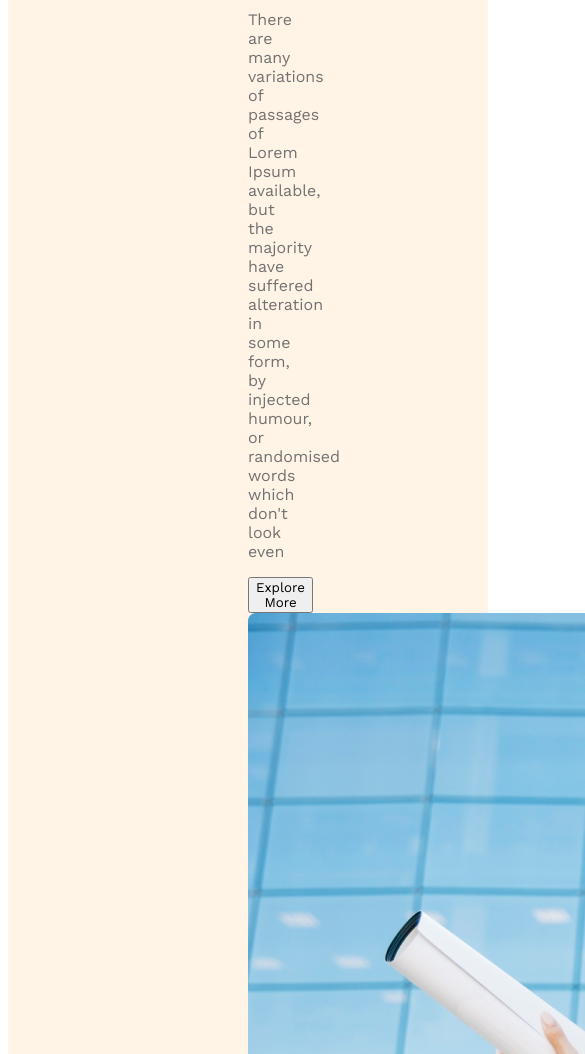
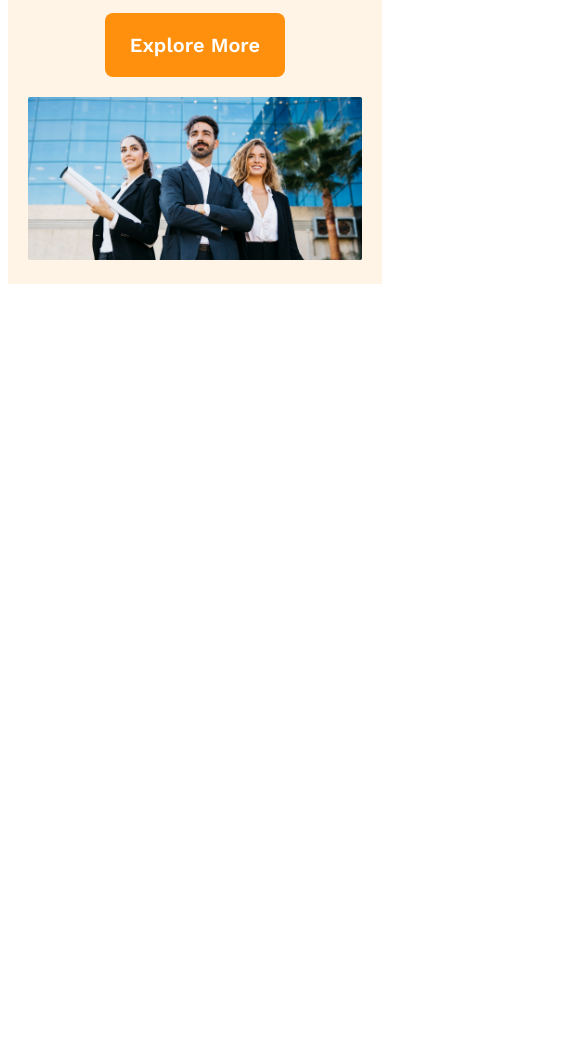
Before and after one commit to arafat-arman/g3-architects-website, a plain HTML site: page index.html in a window 390 px wide. Shown: the part 709-1763 px from the top of the page, 585 px wide, since content can reach past the window. After the commit the page ends 1001 px from the top, so only its background shows below. Drawn offline with nearby package versions, Linux system fonts and the light colour scheme.

Commit message:
finished the header section with responsive for mobile and tablet

```diff
--- a/styles/architects.css
+++ b/styles/architects.css
@@ -1,50 +1,95 @@
 /* Work sans font from Google */
 @import url('https://fonts.googleapis.com/css2?family=Inter:wght@400;500;600;700;800&family=Merriweather:wght@400;700;900&family=Work+Sans:wght@400;500;600;700;800&display=swap');
 
+/* Shared styles */
 * {
     font-family: 'Inter', sans-serif;
     font-family: 'Merriweather', serif;
     font-family: 'Work Sans', sans-serif;
 }
+
+.btn-primary {
+    border-radius: 8px;
+    color: #FFF;
+    font-size: 1.25rem;
+    font-weight: 600;
+    background: #FF900E;
+    padding: 20px 25px;
+    cursor: pointer;
+    border: 0;
+}
+
 /* Header styles */
-header{
+header {
     background: rgba(255, 144, 14, 0.10);
     padding: 50px 240px;
 }
-nav{
+
+nav {
     display: flex;
     justify-content: space-between;
     align-items: center;
 }
-.nav-title{
+
+.nav-title {
     font-size: 2.8rem;
     font-weight: 700;
     color: #131313;
 }
-nav > ul{
+
+nav>ul {
     display: flex;
 }
-nav li{
+
+nav li {
     list-style: none;
     margin-right: 30px;
     font-weight: 500;
     font-size: 1rem;
 }
-nav li a{
+
+nav li a {
     text-decoration: none;
-    color:  #424242;
+    color: #424242;
 }
+
 /* Banner styles */
-.banner-content{
+.banner-content {
     max-width: 800px;
     text-align: center;
     margin: 0 auto;
 }
-.banner-title{
+
+.banner-title {
     font-size: 4rem;
     font-weight: 700;
     color: #131313;
 }
-.banner-description{
+
+.banner-description {
     color: #727272;
 }
+.banner img{
+    margin-top: 20px;
+    width: 100%;
+}
+
+/* Responsive Styles */
+
+@media screen and (max-width:576px) {
+    header{
+        padding: 20px;
+    }
+    nav{
+        flex-direction: column;
+    }
+}
+/* Tablet or medium devies */
+@media screen and (min-width:576px) and (max-width:960px) {
+    nav {
+        flex-direction: column;
+    }
+    header{
+        padding: 20px;
+    }
+}
```
